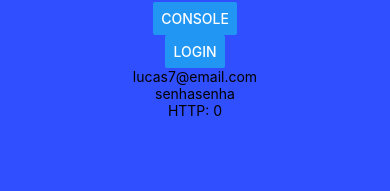
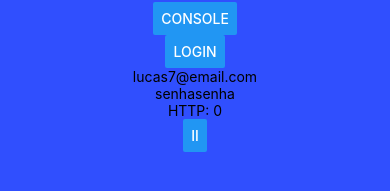
Before and after one commit to lucasjstn/MoodApp, a React Native app: screen /Login in a window 390 px wide. Shown: the part 173-364 px from the top of the page. Built offline with nearby package versions, Linux system fonts and the light colour scheme.

Commit message:
dados passadors pra tela home

```diff
--- a/src/rotas/Home.js
+++ b/src/rotas/Home.js
@@ -2,16 +2,24 @@ import React from "react";
 import { createNativeStackNavigator } from "@react-navigation/native-stack";
 import CartaoAberto from "../telas/CartaoAberto";
 import Cartao from "../telas/Cartao";
+import { Text, View } from "react-native";
 
-const Home = () => {
+const Home = ({route}) => {
+    const { token, email } = route.params;
+
 
     const HomeStack = createNativeStackNavigator();
 
     return (
-        <HomeStack.Navigator initialRouteName="Cartao" >
-            <HomeStack.Screen name='Cartao' component={Cartao} />
-            <HomeStack.Screen name='CartaoAberto' component={CartaoAberto} />
-        </HomeStack.Navigator>
+        // <HomeStack.Navigator initialRouteName="Cartao" >
+        //     <HomeStack.Screen name='Cartao' component={Cartao} />
+        //     <HomeStack.Screen name='CartaoAberto' component={CartaoAberto} />
+        // </HomeStack.Navigator>
+
+        <View style={{top: '50%'}}>
+            <Text>{email} asdasdaasdasdasssadas</Text>
+            <Text>{token}</Text>
+        </View>
     )
 }
 
--- a/src/telas/Login.js
+++ b/src/telas/Login.js
@@ -5,7 +5,7 @@ import Entrada from '../componentes/Entrada'
 
 const Login = ({navigation}) => {
 
-    const [params, setParams] = useState('');
+    const [token, setToken] = useState('');
     const [status, setStatus] = useState(0);
     const [name, setName] = useState("");
     const [email, setEmail] = useState("lucas7@email.com");
@@ -14,7 +14,7 @@ const Login = ({navigation}) => {
 
     const FazerLogin = () => {
 
-asdadasdasasdsdasd
+
         axios
             .post("https://shrouded-shelf-01513.herokuapp.com/oauth/token",
                 {
@@ -26,10 +26,10 @@ asdadasdasasdsdasd
                 }
             )
             .then(response => {
-                // params = response?.data.access_token;
+                // token = response?.data.access_token;
                 // console.log(response?.data.access_token, "\n",response?.data.refresh_token)
                 setStatus(response.status);
-                setParams (response?.data.access_token);
+                setToken (response?.data.access_token);
             })
             .catch(error => { setStatus(error.response.status)})
     }
@@ -77,9 +77,18 @@ asdadasdasasdsdasd
            <Button title='login' onPress={FazerLogin}/>
            <Text>{email}</Text>
            <Text>{password}</Text>
-           <Text>{params}</Text>
+           <Text>{token}</Text>
            <Text>HTTP: {status}</Text>
 
+           <Button title='ii' onPress={() =>
+                navigation.navigate('BottomTab', {
+                    screen: 'Home',
+                    params: {
+                        token: token,
+                        email: email,
+                    }
+                }
+            )}/>
         </KeyboardAvoidingView>
     )
 }
```
Also changed, not shown: src/rotas/BottomTab.js (+13 -2 lines).
